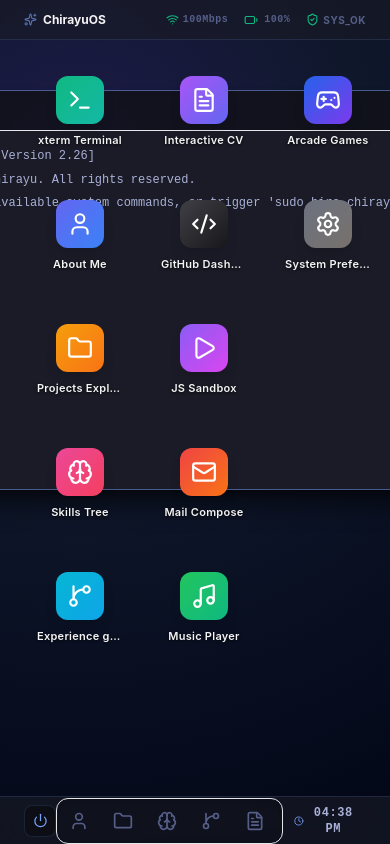
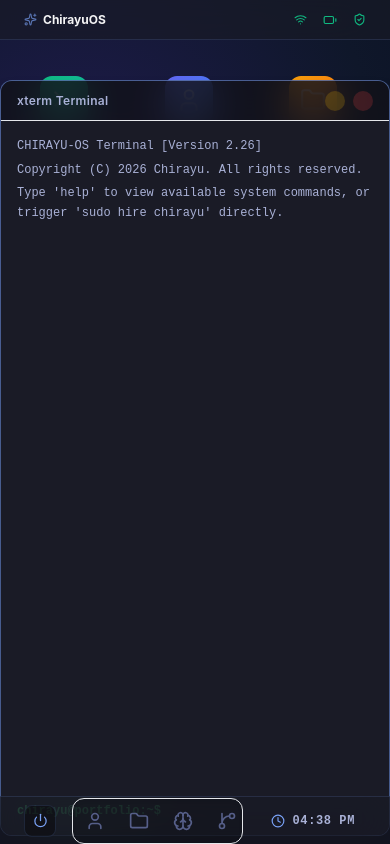
Before and after one commit to chirayumishra24/chirayu_portfolio_os, a Next.js app: page / in a window 390 px wide. Both pictures are taken after a click on the button "BOOT DESKTOP". Built offline with nearby package versions, Linux system fonts and the light colour scheme.

Commit message:
feat: improve window positioning, z-index layering, and mobile responsiveness

```diff
--- a/app/page.tsx
+++ b/app/page.tsx
@@ -142,15 +142,15 @@ export default function Home() {
         <div className="flex items-center gap-4 text-sys-text-secondary">
           <div className="flex items-center gap-1">
             <Wifi size={13} className="text-emerald-500" />
-            <span className="text-[10px] font-semibold tracking-wider font-mono">100Mbps</span>
+            <span className="text-[10px] font-semibold tracking-wider font-mono hidden sm:inline">100Mbps</span>
           </div>
           <div className="flex items-center gap-1.5">
             <Battery size={14} className="text-emerald-500" />
-            <span className="text-[10px] font-semibold tracking-wider font-mono">100%</span>
+            <span className="text-[10px] font-semibold tracking-wider font-mono hidden sm:inline">100%</span>
           </div>
           <div className="flex items-center gap-1">
             <ShieldCheck size={13} className="text-emerald-500" />
-            <span className="text-[10px] font-bold uppercase tracking-wider font-sans">SYS_OK</span>
+            <span className="text-[10px] font-bold uppercase tracking-wider font-sans hidden sm:inline">SYS_OK</span>
           </div>
         </div>
       </div>
--- a/components/apps/ResumeApp.tsx
+++ b/components/apps/ResumeApp.tsx
@@ -15,6 +15,13 @@ export default function ResumeApp() {
   const [zoom, setZoom] = useState(100);
   const [currentPage] = useState(1);
   const totalPages = 1;
+
+  React.useEffect(() => {
+    if (typeof window !== "undefined" && window.innerWidth < 768) {
+      const calculatedZoom = Math.floor(((window.innerWidth - 48) / 650) * 100);
+      setZoom(Math.max(calculatedZoom, 45));
+    }
+  }, []);
 
   const handleZoomIn = () => {
     playSound("click");
@@ -94,11 +101,20 @@ export default function ResumeApp() {
       {/* CV Document Container */}
       <div className="flex-1 overflow-auto p-6 bg-zinc-900/40 flex justify-center items-start select-text scrollbar-thin">
 
-        {/* Document Sheet */}
+        {/* Transform Wrapper for scaling layout bounds */}
         <div
-          style={{ transform: `scale(${zoom / 100})`, transformOrigin: "top center" }}
-          className="w-full max-w-[650px] p-8 bg-white text-zinc-850 shadow-2xl border border-zinc-200 rounded-lg flex flex-col gap-5 transition-transform min-h-[800px] text-left text-black"
+          style={{
+            width: `${650 * (zoom / 100)}px`,
+            height: `${900 * (zoom / 100)}px`,
+            overflow: "hidden"
+          }}
+          className="flex justify-center items-start shrink-0"
         >
+          {/* Document Sheet */}
+          <div
+            style={{ transform: `scale(${zoom / 100})`, transformOrigin: "top center", width: "650px", minHeight: "880px" }}
+            className="p-8 bg-white text-zinc-850 shadow-2xl border border-zinc-200 rounded-lg flex flex-col gap-5 text-left text-black shrink-0 font-sans"
+          >
           {/* Header Contact info */}
           <div className="border-b-2 border-zinc-800 pb-4 space-y-2">
             <h2 className="text-2xl font-bold uppercase tracking-wide text-zinc-900">Chirayu Mishra</h2>
@@ -210,6 +226,7 @@ export default function ResumeApp() {
           </div>
 
         </div>
+        </div>
       </div>
     </div>
   );
--- a/components/desktop/DesktopGrid.tsx
+++ b/components/desktop/DesktopGrid.tsx
@@ -35,7 +35,7 @@ export default function DesktopGrid() {
   };
 
   return (
-    <div className="absolute inset-0 pt-16 pb-20 px-8 grid grid-flow-col auto-cols-[100px] grid-rows-[repeat(auto-fill,100px)] gap-6 z-10 pointer-events-none select-none">
+    <div className="absolute inset-0 pt-16 pb-24 px-4 sm:px-8 grid grid-cols-3 sm:grid-cols-4 md:grid-flow-col md:auto-cols-[100px] md:grid-rows-[repeat(auto-fill,100px)] gap-4 sm:gap-6 z-1 overflow-y-auto md:overflow-visible pointer-events-none select-none scrollbar-none">
       {desktopIcons.map((icon) => (
         <button
           key={icon.id}
--- a/components/desktop/Taskbar.tsx
+++ b/components/desktop/Taskbar.tsx
@@ -91,7 +91,7 @@ export default function Taskbar() {
       </div>
 
       {/* Dock Area (Central App Icons) */}
-      <div className="flex items-center gap-2 p-1 rounded-xl bg-zinc-950/20 border border-sys-border/35 shadow-inner max-w-full overflow-x-auto scrollbar-none">
+      <div className="flex items-center gap-2 p-1 rounded-xl bg-zinc-950/20 border border-sys-border/35 shadow-inner max-w-[50%] sm:max-w-[65%] md:max-w-none overflow-x-auto scrollbar-none">
         {appsList.map((app) => {
           const isOpen = windows[app.id]?.isOpen;
           const isActive = windows[app.id]?.zIndex > 1 && isOpen;
@@ -140,7 +140,7 @@ export default function Taskbar() {
 
         {/* Quick Settings Drawer */}
         {showSettings && (
-          <div className="absolute bottom-14 right-0 w-80 p-5 rounded-2xl glass-panel border border-sys-border-active shadow-2xl flex flex-col gap-4 animate-in fade-in slide-in-from-bottom-5 duration-200">
+          <div className="absolute bottom-14 right-0 w-[calc(100vw-32px)] sm:w-80 p-5 rounded-2xl glass-panel border border-sys-border-active shadow-2xl flex flex-col gap-4 animate-in fade-in slide-in-from-bottom-5 duration-200">
             {/* Quick Title */}
             <div className="flex items-center justify-between border-b border-sys-border pb-2.5">
               <span className="text-xs font-bold uppercase tracking-wider text-sys-text-primary">System Dashboard</span>
--- a/components/desktop/WindowFrame.tsx
+++ b/components/desktop/WindowFrame.tsx
@@ -31,12 +31,22 @@ export default function WindowFrame({ id, children }: WindowFrameProps) {
   const [isResizing, setIsResizing] = useState(false);
   const [dragOffset, setDragOffset] = useState({ x: 0, y: 0 });
   const [resizeStart, setResizeStart] = useState({ w: 0, h: 0, x: 0, y: 0 });
+  const [isMobile, setIsMobile] = useState(false);
 
   const isActive = activeWindowId === id;
 
+  useEffect(() => {
+    const handleResize = () => {
+      setIsMobile(window.innerWidth < 768);
+    };
+    handleResize();
+    window.addEventListener("resize", handleResize);
+    return () => window.removeEventListener("resize", handleResize);
+  }, []);
+
   // Handle Dragging
   const handleDragStart = (e: React.MouseEvent) => {
-    if (windowState.isMaximized) return;
+    if (windowState.isMaximized || isMobile) return;
     if ((e.target as HTMLElement).closest("button")) return; // Don't drag if clicking buttons
 
     focusWindow(id);
@@ -50,7 +60,7 @@ export default function WindowFrame({ id, children }: WindowFrameProps) {
 
   // Handle Resizing
   const handleResizeStart = (e: React.MouseEvent) => {
-    if (windowState?.isMaximized) return;
+    if (windowState?.isMaximized || isMobile) return;
     focusWindow(id);
     setIsResizing(true);
     setResizeStart({
@@ -65,14 +75,14 @@ export default function WindowFrame({ id, children }: WindowFrameProps) {
 
   useEffect(() => {
     const handleMouseMove = (e: MouseEvent) => {
-      if (isDragging) {
+      if (isDragging && !isMobile) {
         // Enforce boundary checks
         const newX = Math.max(0, Math.min(window.innerWidth - 100, e.clientX - dragOffset.x));
         const newY = Math.max(0, Math.min(window.innerHeight - 80, e.clientY - dragOffset.y));
         updateWindowPosition(id, newX, newY);
       }
 
-      if (isResizing) {
+      if (isResizing && !isMobile) {
         const deltaX = e.clientX - resizeStart.x;
         const deltaY = e.clientY - resizeStart.y;
         const newWidth = Math.max(300, resizeStart.w + deltaX);
@@ -95,7 +105,7 @@ export default function WindowFrame({ id, children }: WindowFrameProps) {
       document.removeEventListener("mousemove", handleMouseMove);
       document.removeEventListener("mouseup", handleMouseUp);
     };
-  }, [isDragging, isResizing, dragOffset, resizeStart, id, updateWindowPosition, updateWindowSize]);
+  }, [isDragging, isResizing, dragOffset, resizeStart, id, updateWindowPosition, updateWindowSize, isMobile]);
 
   const handleClose = () => {
     playSound("click");
@@ -120,10 +130,10 @@ export default function WindowFrame({ id, children }: WindowFrameProps) {
       onClick={() => focusWindow(id)}
       style={{
         position: "absolute",
-        left: windowState.isMaximized ? 0 : windowState.x,
-        top: windowState.isMaximized ? 40 : windowState.y, // Leave space for top system bar
-        width: windowState.isMaximized ? "100%" : windowState.width,
-        height: windowState.isMaximized ? "calc(100vh - 88px)" : windowState.height, // Leave space for system bar + taskbar
+        left: (windowState.isMaximized || isMobile) ? 0 : windowState.x,
+        top: (windowState.isMaximized || isMobile) ? 40 : windowState.y, // Leave space for top system bar
+        width: (windowState.isMaximized || isMobile) ? "100%" : windowState.width,
+        height: (windowState.isMaximized || isMobile) ? "calc(100vh - 88px)" : windowState.height, // Leave space for system bar + taskbar
         zIndex: windowState.zIndex,
       }}
       className={clsx(
@@ -137,7 +147,8 @@ export default function WindowFrame({ id, children }: WindowFrameProps) {
         onMouseDown={handleDragStart}
         onDoubleClick={handleMaximize}
         className={clsx(
-          "h-10 px-4 flex items-center justify-between border-b cursor-move select-none shrink-0 font-sans text-xs tracking-wide",
+          "h-10 px-4 flex items-center justify-between border-b select-none shrink-0 font-sans text-xs tracking-wide",
+          (windowState.isMaximized || isMobile) ? "cursor-default" : "cursor-move",
           isActive ? "bg-zinc-950/40 text-sys-text-primary border-sys-border-active/40" : "bg-zinc-950/20 text-sys-text-secondary border-sys-border"
         )}
       >
@@ -155,6 +166,7 @@ export default function WindowFrame({ id, children }: WindowFrameProps) {
           </button>
 
           {/* Maximize */}
+          {!isMobile && (
             <button
               onClick={handleMaximize}
               className="w-5 h-5 rounded-full bg-green-500/20 hover:bg-green-500/80 text-transparent hover:text-green-950 flex items-center justify-center transition-all duration-150"
@@ -162,6 +174,7 @@ export default function WindowFrame({ id, children }: WindowFrameProps) {
             >
               {windowState.isMaximized ? <Minimize2 size={10} /> : <Square size={8} />}
             </button>
+          )}
 
           {/* Close */}
           <button
@@ -180,7 +193,7 @@ export default function WindowFrame({ id, children }: WindowFrameProps) {
       </div>
 
       {/* Resize Handle */}
-      {!windowState.isMaximized && (
+      {!windowState.isMaximized && !isMobile && (
         <div
           onMouseDown={handleResizeStart}
           className="absolute bottom-0 right-0 w-4 h-4 cursor-se-resize flex items-end justify-end p-0.5 z-50 select-none"
```
Also changed, not shown: store/osStore.ts (+12 -12 lines). Lines whose indentation alone changed are shown as unchanged.
